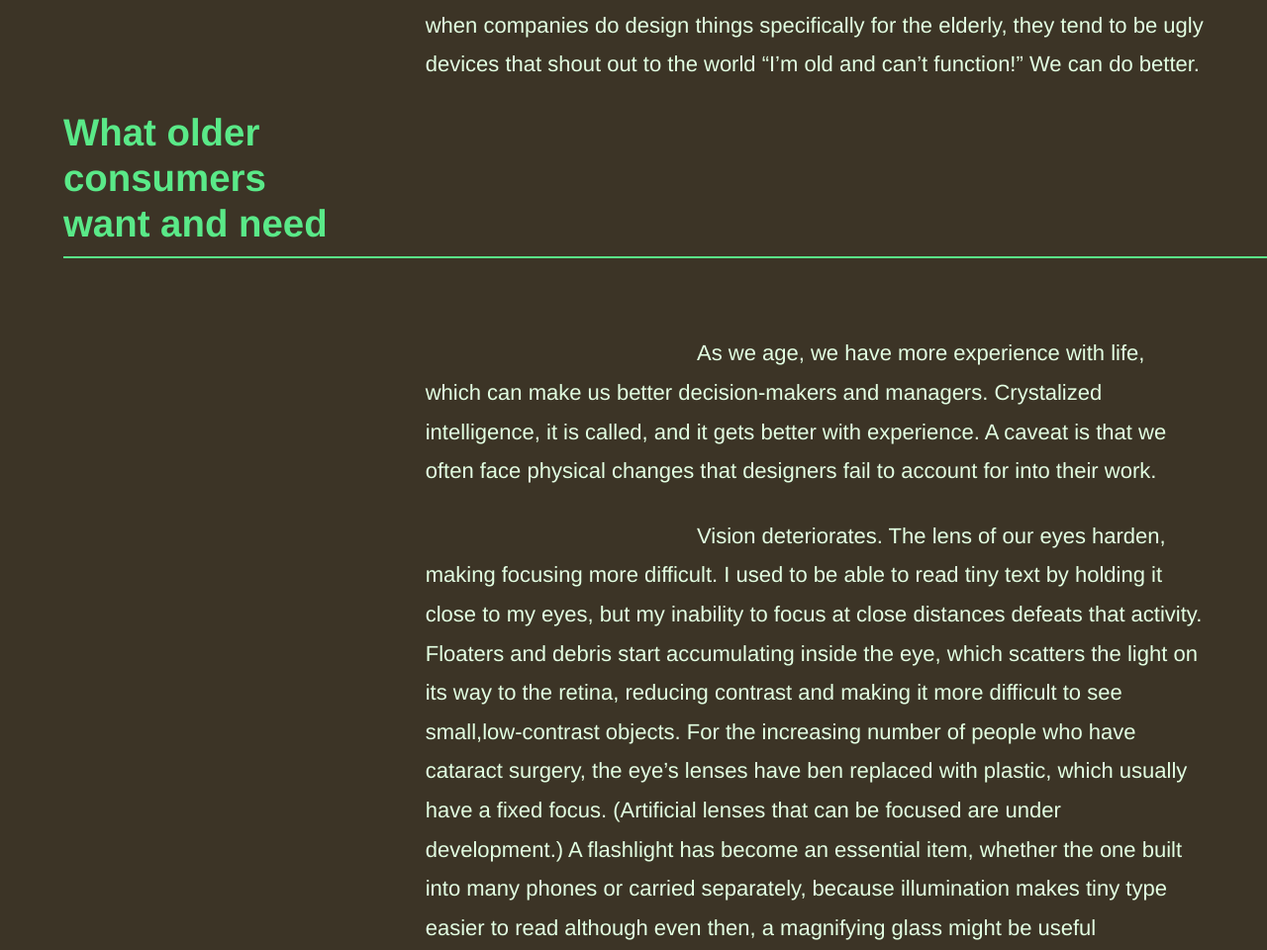
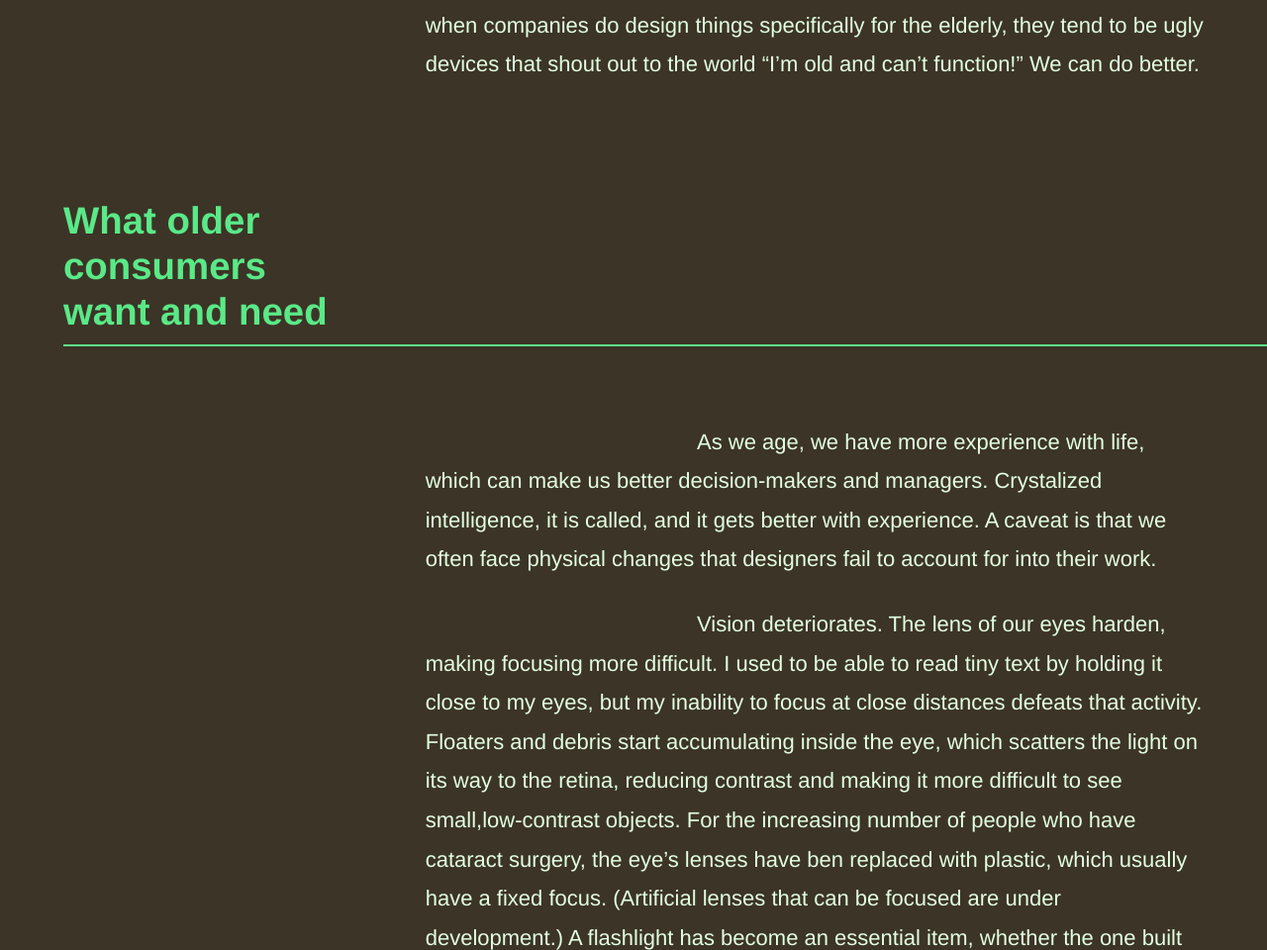
Before and after one commit to agedhuang/Manuscript, a plain HTML site: page index.html in a window 1280 px wide. Shown: the part 2851-3811 px from the top of the page at 99% size. Drawn offline with Linux system fonts and the light colour scheme; a web font is replaced by a local one.

Commit message:
Update style.css

```diff
--- a/style.css
+++ b/style.css
@@ -307,6 +307,10 @@ h2::after {
   }
 }
 
+main > section {
+  margin-block-end: 6rem;
+}
+
 .content {
   margin-block-start: 4rem;
   position: relative;
```
